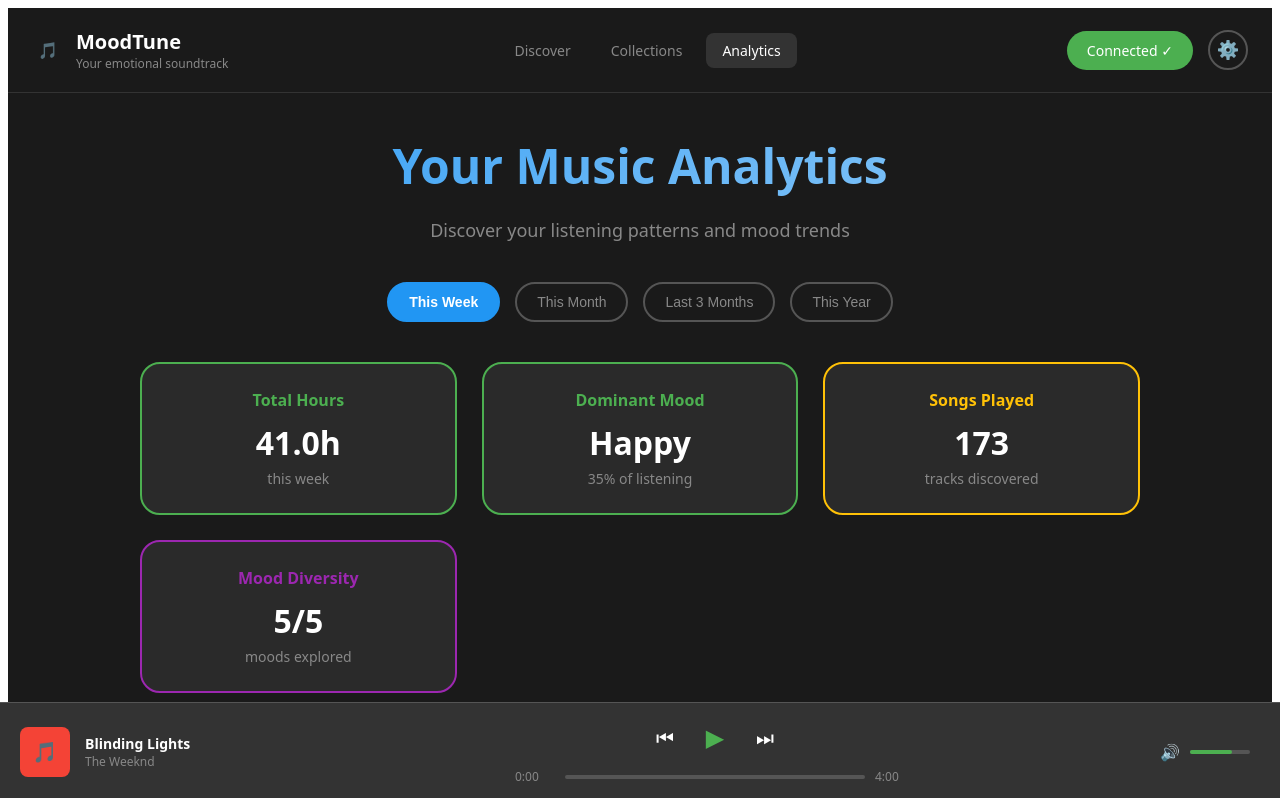
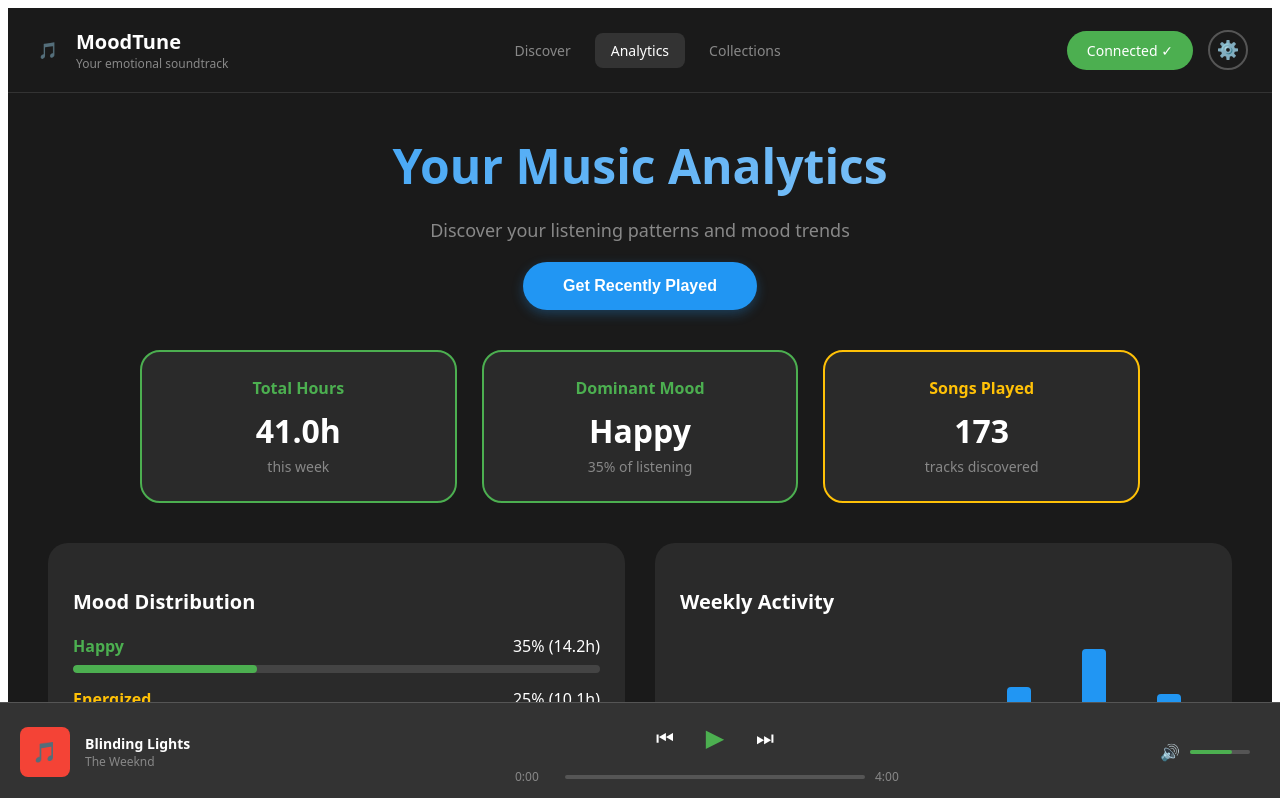
Before and after one commit to DarrenWang12/CS320-Final-Project, a Next.js app in the folder frontend/: page /analytics in a window 1280 px wide. Shown: the top 798 px of the page. Built offline with nearby package versions, Linux system fonts and the light colour scheme.

Commit message:
feat: recommendations buttons

```diff
--- a/frontend/components/Header.jsx
+++ b/frontend/components/Header.jsx
@@ -96,6 +96,25 @@ export default function Header() {
           </div>
         </Link>
 
+        <Link href="/analytics" style={{ textDecoration: 'none' }}>
+          <div style={{
+            cursor: "pointer",
+            color: isActiveTab('/analytics') ? "#ffffff" : "#888",
+            backgroundColor: isActiveTab('/analytics') ? "#333" : "transparent",
+            fontSize: "14px",
+            fontWeight: "500",
+            padding: "8px 16px",
+            borderRadius: "8px",
+            transition: "all 0.3s ease",
+            display: "flex",
+            alignItems: "center",
+            gap: 8
+          }}>
+
+            Analytics
+          </div>
+        </Link>
+
         <Link href="/collections" style={{ textDecoration: 'none' }}>
           <div style={{
             cursor: "pointer",
@@ -112,25 +131,6 @@ export default function Header() {
           }}>
 
             Collections
-          </div>
-        </Link>
-
-        <Link href="/analytics" style={{ textDecoration: 'none' }}>
-          <div style={{
-            cursor: "pointer",
-            color: isActiveTab('/analytics') ? "#ffffff" : "#888",
-            backgroundColor: isActiveTab('/analytics') ? "#333" : "transparent",
-            fontSize: "14px",
-            fontWeight: "500",
-            padding: "8px 16px",
-            borderRadius: "8px",
-            transition: "all 0.3s ease",
-            display: "flex",
-            alignItems: "center",
-            gap: 8
-          }}>
-
-            Analytics
           </div>
         </Link>
       </div>
--- a/frontend/pages/analytics.jsx
+++ b/frontend/pages/analytics.jsx
@@ -68,7 +68,7 @@ export default function Analytics() {
   return (
     <Layout>
       {/* Page Header */}
-      <div style={{ textAlign: "center", marginBottom: 40 }}>
+      <div style={{ position: "relative", textAlign: "center", marginBottom: 40 }}>
         <h2 style={{
           fontSize: "48px",
           margin: "20px 0",
@@ -80,38 +80,45 @@ export default function Analytics() {
         }}>
           Your Music Analytics
         </h2>
-        <p style={{ color: "#888", fontSize: "18px" }}>
+        <p style={{ color: "#888", fontSize: "18px", marginBottom: 20 }}>
           Discover your listening patterns and mood trends
         </p>
-      </div>
 
-      {/* Time Filter */}
-      <div style={{
-        display: "flex",
-        justifyContent: "center",
-        gap: 15,
-        marginBottom: 40,
-        flexWrap: "wrap"
-      }}>
-        {["This Week", "This Month", "Last 3 Months", "This Year"].map((filter) => (
+        {/* Get Recently Played Button */}
+        <div style={{ display: "flex", justifyContent: "center" }}>
           <button
-            key={filter}
-            onClick={() => setTimeFilter(filter)}
+            onClick={() => {
+              console.log('Fetching recently played songs...');
+              // TODO: Implement fetch recently played songs functionality
+              alert('Getting recently played songs...');
+            }}
             style={{
-              backgroundColor: timeFilter === filter ? "#2196F3" : "transparent",
-              color: timeFilter === filter ? "white" : "#888",
-              border: timeFilter === filter ? "2px solid #2196F3" : "2px solid #555",
-              padding: "10px 20px",
+              backgroundColor: "#2196F3",
+              color: "white",
+              border: "none",
+              padding: "15px 40px",
               borderRadius: "25px",
+              fontSize: "16px",
+              fontWeight: "600",
               cursor: "pointer",
-              fontSize: "14px",
-              fontWeight: timeFilter === filter ? "600" : "400",
-              transition: "all 0.3s ease"
+              transition: "all 0.3s ease",
+              boxShadow: "0 4px 12px rgba(33, 150, 243, 0.3)",
+              minWidth: "200px"
+            }}
+            onMouseEnter={(e) => {
+              e.target.style.backgroundColor = "#1976D2";
+              e.target.style.transform = "translateY(-2px)";
+              e.target.style.boxShadow = "0 6px 16px rgba(33, 150, 243, 0.4)";
+            }}
+            onMouseLeave={(e) => {
+              e.target.style.backgroundColor = "#2196F3";
+              e.target.style.transform = "translateY(0)";
+              e.target.style.boxShadow = "0 4px 12px rgba(33, 150, 243, 0.3)";
             }}
           >
-            {filter}
+            Get Recently Played
           </button>
-        ))}
+        </div>
       </div>
 
       {/* Stats Grid */}
@@ -180,24 +187,6 @@ export default function Analytics() {
           </p>
         </div>
 
-        {/* Mood Diversity */}
-        <div style={{
-          backgroundColor: "#2a2a2a",
-          borderRadius: "20px",
-          padding: "25px",
-          textAlign: "center",
-          border: "2px solid #9C27B0"
-        }}>
-          <h3 style={{ color: "#9C27B0", fontSize: "16px", margin: "0 0 10px 0" }}>
-            Mood Diversity
-          </h3>
-          <p style={{ fontSize: "32px", fontWeight: "bold", color: "white", margin: "0 0 5px 0" }}>
-            {moodStats.filter(stat => stat.percentage > 0).length}/5
-          </p>
-          <p style={{ color: "#888", fontSize: "14px", margin: 0 }}>
-            moods explored
-          </p>
-        </div>
       </div>
 
       {/* Charts Section */}
```
